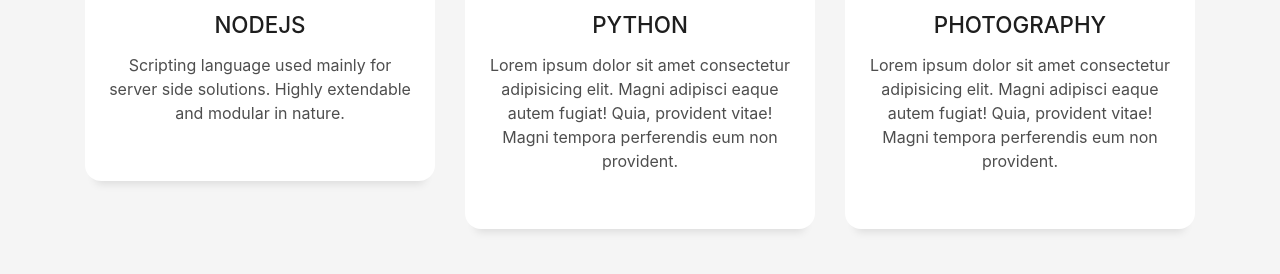
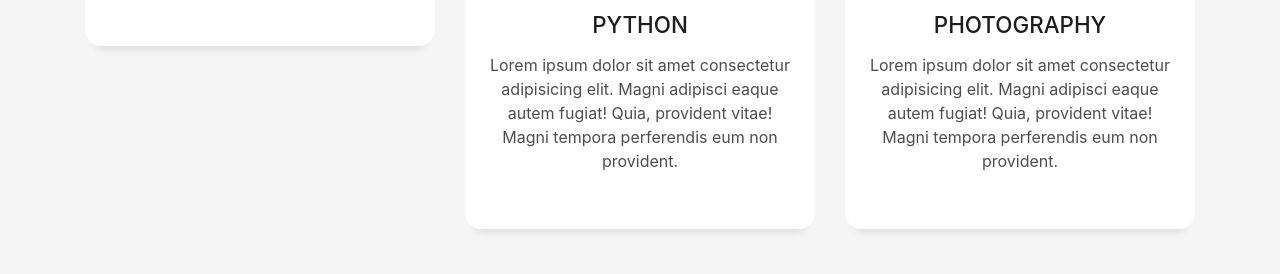
Before and after one commit to zmbslyr/zmbslyr.github.io, a plain HTML site: page index.html in a window 1280 px wide. Shown: the part 2107-2381 px from the top of the page. Drawn offline with Linux system fonts and the light colour scheme; files whose address does not match are found by name.

Commit message:
[GLOBAL][html] Testing no text in skills section

```diff
--- a/index.html
+++ b/index.html
@@ -196,12 +196,6 @@
           <div class="service-box">
             <div class="service-ico">
               <span class="ico-circle"><i class="ion-social-nodejs"></i></span>
-            </div>
-            <div class="service-content">
-              <h2 class="s-title">NodeJS</h2>
-              <p class="s-description text-center">
-                Scripting language used mainly for server side solutions. Highly extendable and modular in nature.
-              </p>
             </div>
           </div>
         </div>
```
